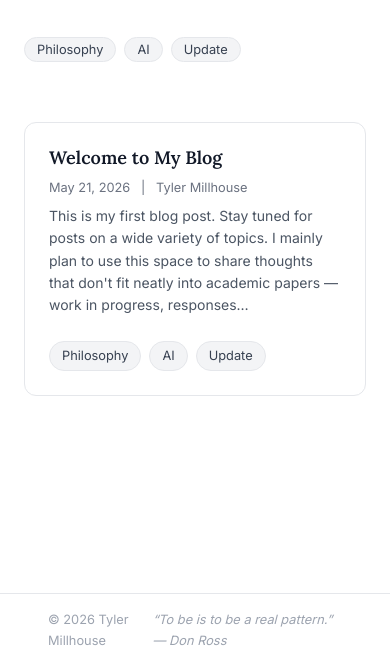
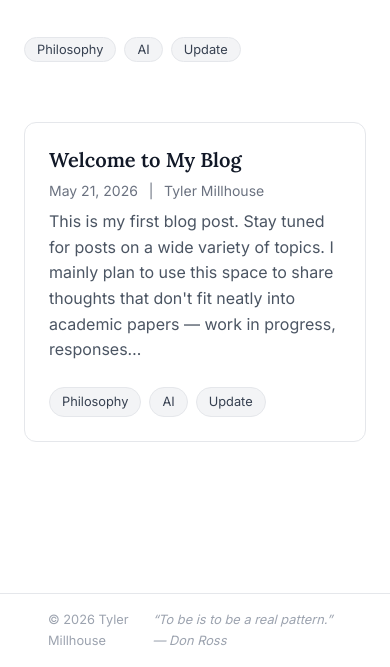
Before and after one commit to tmillhouUA/tylermillhouse, a plain HTML site: page blog.html in a window 390 px wide. Shown: the part 177-844 px from the top of the page. Drawn offline with nearby package versions, Linux system fonts and the light colour scheme.

Commit message:
Mobile responsive updates: publications layout and blog font sizing
Co-Authored-By: Claude Sonnet 4.6 <noreply@anthropic.com>

```diff
--- a/style.css
+++ b/style.css
@@ -378,14 +378,14 @@ footer {
 .blog-card-meta {
   display: flex;
   gap: 0.67rem;
-  font-size: 0.8rem;
+  font-size: 0.875rem;
   color: var(--gray-500);
   margin-bottom: 0.4rem;
 }
 
-.blog-card h3 { color: var(--gray-900); margin-bottom: 0.5rem; }
+.blog-card h3 { font-size: 1.25rem; color: var(--gray-900); margin-bottom: 0.5rem; }
 .blog-meta-sep { color: var(--gray-300); }
-.blog-excerpt { font-size: 0.875rem; color: var(--gray-600); margin-bottom: 1rem; }
+.blog-excerpt { font-size: 1rem; color: var(--gray-600); margin-bottom: 1rem; }
 
 .card-repo-link { margin-top: .75rem; margin-bottom: 1rem; }
 .card-repo-link a {
@@ -477,6 +477,10 @@ footer {
   .photo-grid { grid-template-columns: repeat(2, 1fr); }
   .viz-grid { grid-template-columns: 1fr; }
 
+  .pub-item { flex-direction: column; align-items: center; }
+  .pub-cover.book, .pub-cover.article { width: 100%; max-width: 216px; }
+  .pub-info { width: 100%; }
+
   .nav-tabs { display: none; }
   .nav-hamburger { display: block; }
   .nav-mobile-menu.open { display: flex; }
```
